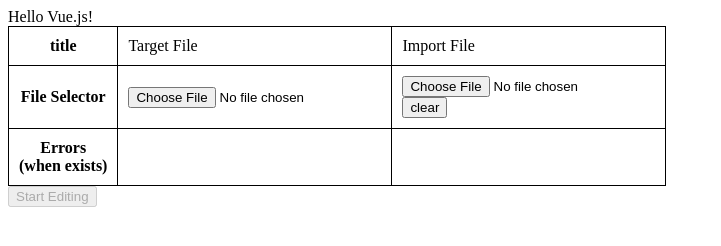
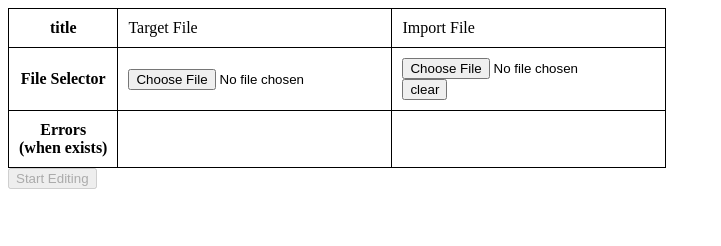
Before and after one commit to UFOnian/.physics3.json-Editor, a plain HTML site: page index.html in a window 1280 px wide. Shown: the whole page, without its empty margins (0-721 px from the left). Drawn offline with nearby package versions, Linux system fonts and the light colour scheme.

Commit message:
Remove Test Code

```diff
--- a/index.html
+++ b/index.html
@@ -20,7 +20,6 @@
       }
     </style>
     <div id="app">
-      {{message}}
       <div>
         <table>
           <tr>
@@ -102,7 +101,6 @@
       app = new Vue({
         el: "#app",
         data: {
-          message: "Hello Vue.js!",
           objFileErrors: [],
           srcFileErrors: [],
           befEditErrors: [],
```
